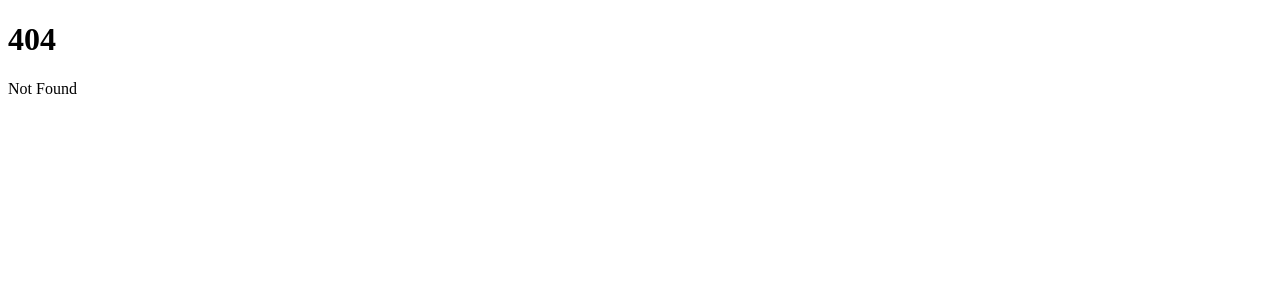
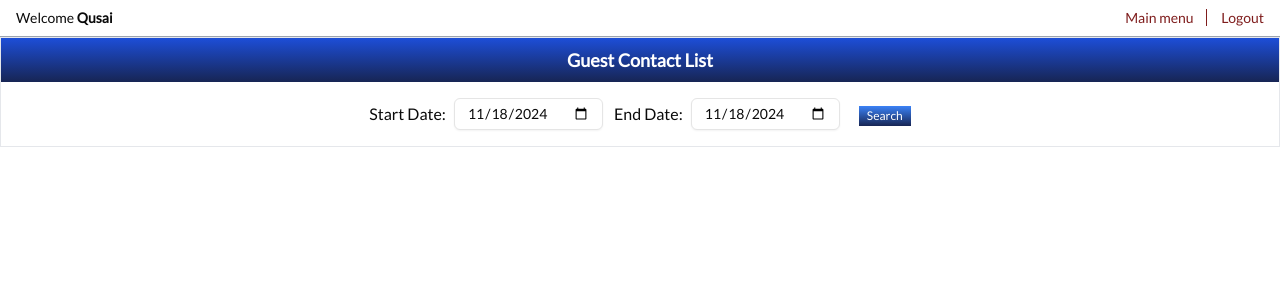
Before and after one commit to mustafa-kapadia1483/apsanatorium, a SvelteKit app: page /dashboard/reports/working-reports/guest-contact-list in a window 1280 px wide. Before the commit this address had no page. Shown: the top 300 px of the page. Built offline with nearby package versions, Linux system fonts and the light colour scheme.

Commit message:
guest contact list completed

```diff
--- a/src/routes/(dashboard)/dashboard/reports/+page.svelte
+++ b/src/routes/(dashboard)/dashboard/reports/+page.svelte
@@ -50,6 +50,10 @@
 			text: 'General Booking Report'
 		},
 		{
+			href: '/dashboard/reports/working-reports/guest-contact-list',
+			text: 'Guest Contact List'
+		},
+		{
 			href: '/dashboard/reports/working-reports/guest-register',
 			text: 'Guest Register'
 		}
--- /dev/null
+++ b/src/routes/(dashboard)/dashboard/reports/working-reports/guest-contact-list/+page.server.js
@@ -0,0 +1,27 @@
+import { strftime } from '$lib/utils/date-utils';
+
+/** @type {import('./$types').PageServerLoad} */
+export const load = async ({ url }) => {
+  const params = {
+    startDate: url.searchParams.get('startDate') || strftime('%F'),
+    endDate: url.searchParams.get('endDate') || strftime('%F')
+  };
+
+  if (!url.searchParams.has('startDate') || !url.searchParams.has('endDate')) {
+    return { params };
+  }
+
+  try {
+    const guestContactListData = await fetch(`${url.origin}/api/reports/working-reports/guest-contact-list?${new URLSearchParams(params)}`).then(res => res.json());
+
+    return {
+      guestContactListData,
+      params
+    };
+  } catch (error) {
+    console.error('Error loading data:', error);
+    return {
+      error: 'Failed to load guest contact list data',
+    };
+  }
+};
--- /dev/null
+++ b/src/routes/(dashboard)/dashboard/reports/working-reports/guest-contact-list/+page.svelte
@@ -0,0 +1,42 @@
+<script>
+	import GradientHeader from '$lib/components/ui/gradient-header.svelte';
+	import { strftime } from '$lib/utils/date-utils';
+	import GradientButton from '$lib/components/ui/gradient-button.svelte';
+	import ReportTable from '$lib/components/ui/report-table.svelte';
+	import DateInput from '$lib/components/ui/date-input.svelte';
+
+	export let data;
+
+	const startDate = data.params.startDate;
+	const endDate = data.params.endDate;
+	const guestContactListData = data.guestContactListData;
+</script>
+
+<div class="container border px-0 border-gray-200 mb-4">
+	<GradientHeader>Guest Contact List</GradientHeader>
+	<form
+		class="w-3/4 mx-auto py-4 grid place-items-center"
+		action="/dashboard/reports/working-reports/guest-contact-list"
+		data-sveltekit-reload
+	>
+		<div>
+			<div class="inline-flex items-center gap-2">
+				<label for="startDate">Start Date:</label>
+				<DateInput type="date" name="startDate" id="startDate" value={startDate} />
+			</div>
+			<div class="inline-flex items-center gap-2 ml-2">
+				<label for="endDate">End Date:</label>
+				<DateInput type="date" name="endDate" id="endDate" value={endDate} />
+			</div>
+			<GradientButton class="ml-4">Search</GradientButton>
+		</div>
+	</form>
+
+	{#if guestContactListData}
+		<ReportTable
+			title={`Guest Contact List from ${strftime('%d-%b-%Y', new Date(data.params.startDate))} to ${strftime('%d-%b-%Y', new Date(data.params.endDate))}`}
+			tableBody={guestContactListData}
+			containerClass="mt-4"
+		/>
+	{/if}
+</div>
--- /dev/null
+++ b/src/routes/api/reports/working-reports/guest-contact-list/+server.js
@@ -0,0 +1,66 @@
+import { json } from '@sveltejs/kit';
+import { executeQuery } from '$lib/server/database';
+import { formatDateOrEmpty } from '$lib/server/sql-utls';
+import sql from 'mssql';
+
+async function getGuestContactList(params) {
+  const query = `
+    SELECT
+        ROW_NUMBER() OVER (ORDER BY StartDate, EndDate, RoomID) AS #,
+        T.BookingID,
+        RoomID as [Room No.],
+        ${formatDateOrEmpty('StartDate')} + ' (' + ETA + ')' as [Start Date],
+        ${formatDateOrEmpty('DATEADD(day, 1, EndDate)')} + ' (' + ExpectedCheckOut + ')' as [End Date],
+        Status,
+        e.FullName + ' (EID:' + CAST(e.EJamaatID AS VARCHAR) + ')' as [Name],
+        ContactNos AS [Contact No.],
+        MobileNo AS [Mobile No.],
+        eMail AS Email
+            FROM (
+                SELECT * FROM roombooking
+                WHERE (
+                    (StartDate BETWEEN @startDate AND @endDate) OR
+                    (EndDate BETWEEN @startDate AND @endDate) OR
+                    (StartDate <= @startDate AND EndDate >= @endDate)
+                )
+                AND status <> 'Cancelled'
+            ) T, Booking B, eJamaatMaster E
+            WHERE T.BookingID = B.BookingID AND B.eJamaatID = E.eJamaatID
+            ORDER BY StartDate, EndDate, RoomID DESC`;
+  const queryParams = {
+    startDate: { value: params.startDate, type: sql.Date },
+    endDate: { value: params.endDate, type: sql.Date }
+  };
+
+  return await executeQuery(query, queryParams);
+}
+
+export const GET = async ({ url }) => {
+  // Get parameters from URL
+  const params = {
+    startDate: url.searchParams.get('startDate'),
+    endDate: url.searchParams.get('endDate')
+  };
+
+  const missingParams = Object.entries(params).filter(([key, value]) => !value).map(([key]) => key);
+
+  if (missingParams.length > 0) {
+    return json({
+      error: 'Bad Request',
+      message: `Missing search parameters: ${missingParams.join(', ')}`
+    }, { status: 400 });
+  }
+
+  try {
+
+    const result = await getGuestContactList(params);
+
+    return json(result);
+
+  } catch (error) {
+    return json({
+      error: 'Internal Server Error',
+      message: error.message,
+    }, { status: 500 });
+  }
+}
```
